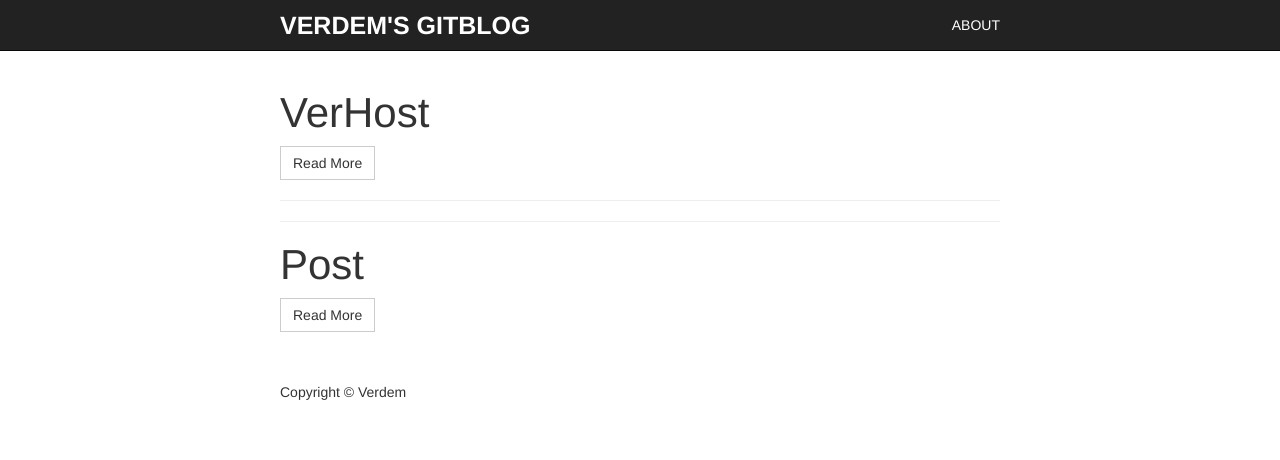
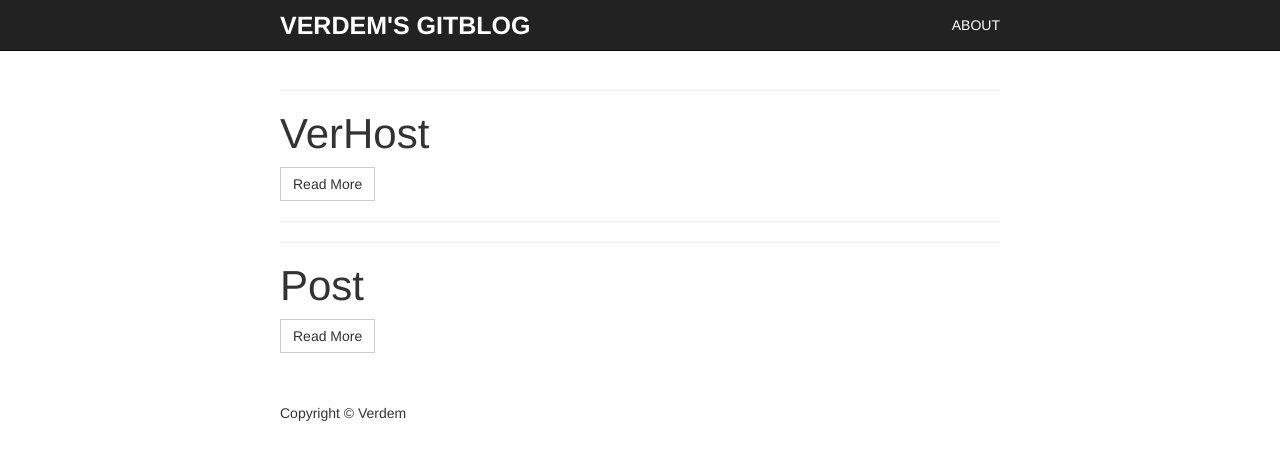
Before and after one commit to Verdem-crypto/verdem-crypto.github.io, a Jekyll site: the page gitblog/index.html, which Jekyll copies as it is, in a window 1280 px wide. Shown: the top 460 px of the page. Built offline with Jekyll 4.4.1, drawn with Linux system fonts in a browser that asks for light colours.

Commit message:
Update index.html

```diff
--- a/gitblog/index.html
+++ b/gitblog/index.html
@@ -69,6 +69,13 @@
         <div class="col-md-12">
 
           <!-- Blog Post -->
+
+                    <div align="center">
+<script data-cfasync="false" type="text/javascript" src="https://www.onclickperformance.com/a/display.php?r=4492847"></script>
+          </div>
+
+          <hr>
+
           <h2 class="post-title">
             <a href="verhost-file-hosting.html">VerHost</a>
           </h2>
```
